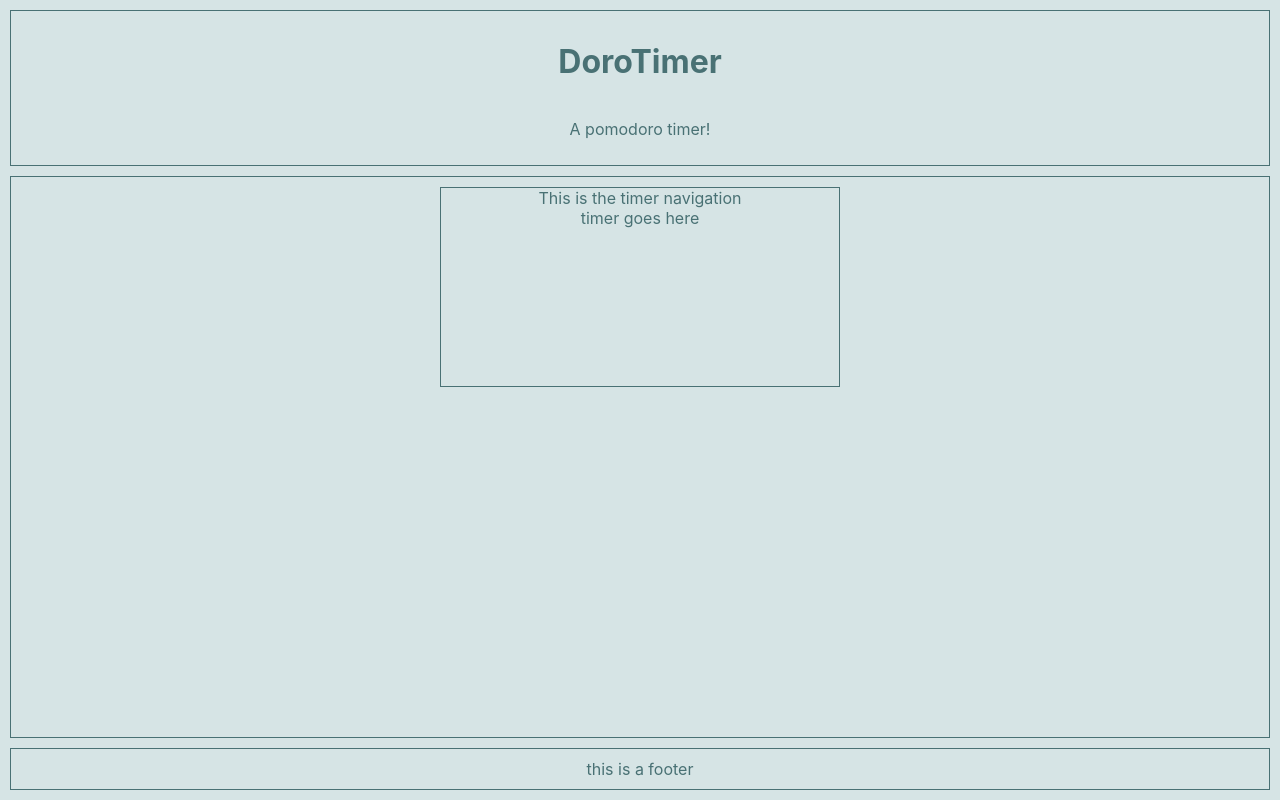
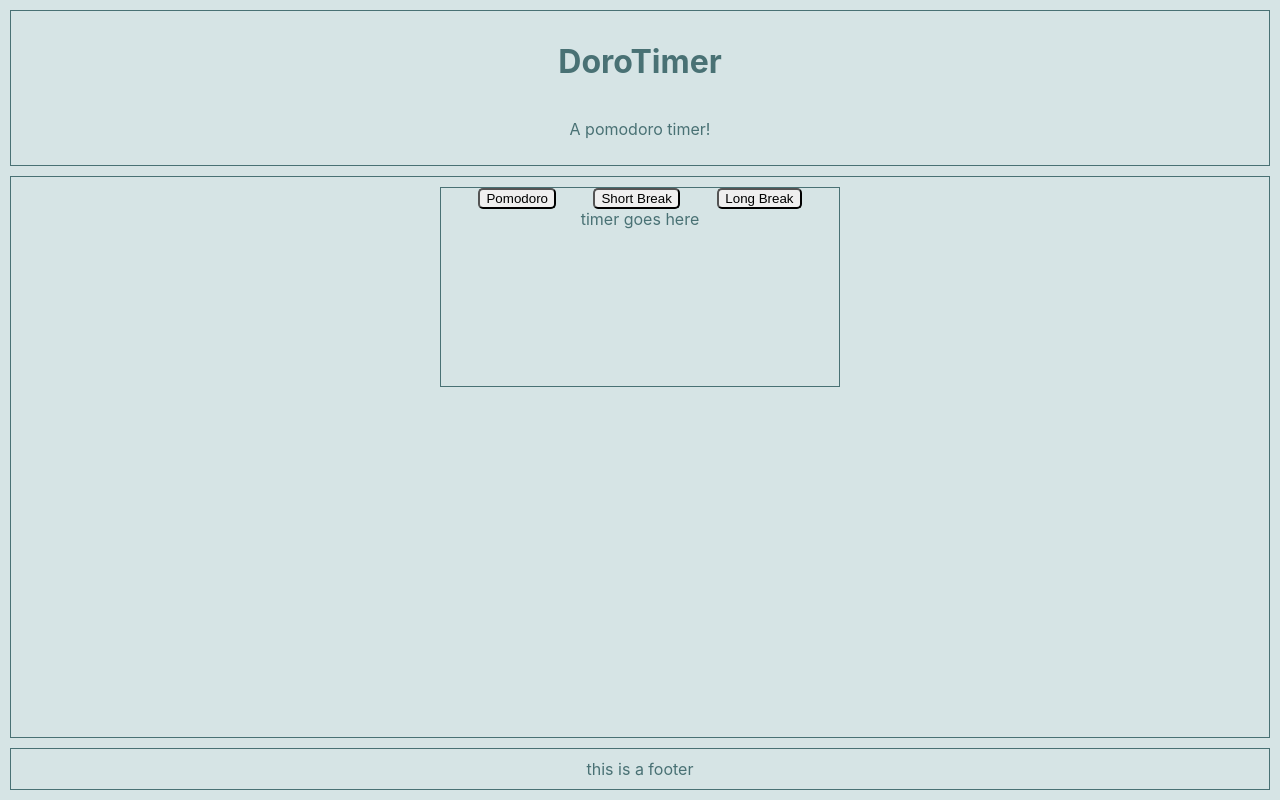
Before and after one commit to kristophesankar/pomolotl, a Next.js app: page / in a window 1280 px wide. Built offline with nearby package versions, Linux system fonts and the light colour scheme.

Commit message:
refactor: convert css to sass

```diff
--- a/components/Card.js
+++ b/components/Card.js
@@ -1,4 +1,4 @@
-import {card} from '@/styles/Index.module.css'
+import {card} from '@/styles/Index.module.sass'
 import Timer from '@/components/Timer'
 import TimerNav from '@/components/TimerNav'
 export default function Card () {
--- a/components/Content.js
+++ b/components/Content.js
@@ -1,4 +1,4 @@
-import { item, content } from '../styles/Index.module.css'
+import { item, content } from '../styles/Index.module.sass'
 import Card from './Card'
 export default function Content() {
   return <div className={item}><Card /></div>
--- a/components/Footer.js
+++ b/components/Footer.js
@@ -1,4 +1,4 @@
-import {item} from '../styles/Index.module.css'
+import {item} from '../styles/Index.module.sass'
 export default function Footer() {
   return <div className={item}>this is a footer</div>
 }
--- a/components/Header.js
+++ b/components/Header.js
@@ -1,4 +1,4 @@
-import {item, header} from '../styles/Index.module.css'
+import {item, header} from '../styles/Index.module.sass'
 export default function Header () {
   return (
     <div className={item}>
--- a/components/TimerNav.js
+++ b/components/TimerNav.js
@@ -1,7 +1,10 @@
+import {timerNav, btn} from '@/styles/Index.module.sass'
 export default function TimerNav () {
   return (
-    <div>
-      This is the timer navigation
+    <div className={timerNav}>
+        <button className={btn}>Pomodoro</button>
+        <button className={btn}>Short Break</button>
+        <button className={btn}>Long Break</button>
     </div>
   )
 }
--- a/package.json
+++ b/package.json
@@ -13,7 +13,8 @@
     "eslint-config-next": "13.0.5",
     "next": "13.0.5",
     "react": "18.2.0",
-    "react-dom": "18.2.0"
+    "react-dom": "18.2.0",
+    "sass": "^1.56.1"
   },
   "devDependencies": {
     "prettier": "2.8.0"
--- a/pages/index.js
+++ b/pages/index.js
@@ -1,4 +1,4 @@
-import { container } from '@/styles/Index.module.css'
+import { container } from '@/styles/Index.module.sass'
 import Header from '@/components/Header'
 import Content from '@/components/Content'
 import Footer from '@/components/Footer'
--- a/styles/Index.module.css
+++ /dev/null
@@ -1,29 +0,0 @@
-.container {
-  min-height: 100vh;
-  display: grid;
-  grid-template-rows: auto 1fr auto;
-  grid-template-columns: 100%;
-  grid-gap: 10px;
-  background-color: #D6E4E5;
-  text-align: center;
-  padding: 10px;
-  color: #497174;
-}
-
-.item {
-  display: flex;
-  justify-content: center;
-  padding: 10px;
-  border: solid 1px #497174;
-}
-
-.header {
-  display: flex;
-  flex-direction: column;
-}
-
-.card {
-  height: 200px;
-  width: 400px;
-  border: solid 1px #497174;
-}
--- /dev/null
+++ b/styles/Index.module.sass
@@ -0,0 +1,40 @@
+$btn-radius: 5px
+
+.container
+  min-height: 100vh
+  display: grid
+  grid-template-rows: auto 1fr auto
+  grid-template-columns: 100%
+  grid-gap: 10px
+  background-color: #D6E4E5
+  text-align: center
+  padding: 10px
+  color: #497174
+
+
+.item
+  display: flex
+  justify-content: center
+  padding: 10px
+  border: solid 1px #497174
+
+
+.header
+  display: flex
+  flex-direction: column
+
+
+.card
+  height: 200px
+  width: 400px
+  border: solid 1px #497174
+
+
+.timerNav
+  display: flex
+  flex-direction: row
+  justify-content: space-evenly
+
+
+.btn
+  border-radius: $btn-radius
```
Also changed, not shown: 1 other file (tests, documents, lock files or other folders).
